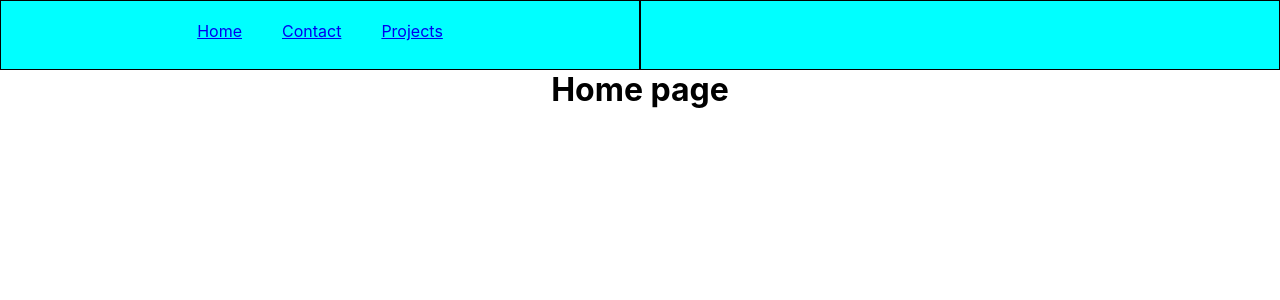
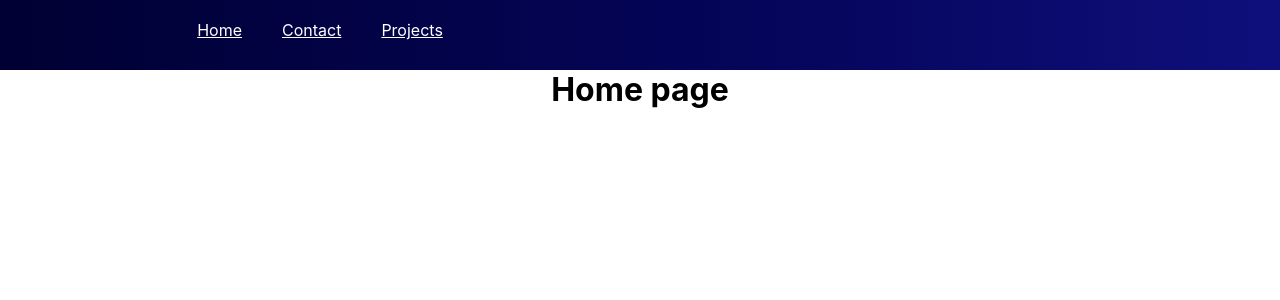
Before and after one commit to Younes-sh/portfolioReact, a React (Create React App) app in the folder app/: page / in a window 1280 px wide. Shown: the top 300 px of the page. Built offline with nearby package versions, Linux system fonts and the light colour scheme.

Commit message:
colorizid link menu in navbar

```diff
--- a/app/src/Components/Navbar/Navbar.jsx
+++ b/app/src/Components/Navbar/Navbar.jsx
@@ -1,22 +1,24 @@
-import React from 'react'
+// import React,{useState,useEffect} from 'react'
 import {Link} from 'react-router-dom';
 import './navbar.css'
 
 
+const Navbar = () => {
 
-const Navbar = () => {
+
+
   return (
     <div className='Navbar'>
         <div className='container-menu'>
             <ul>
                 <li>
-                    <Link to='/'>Home</Link>
+                    <Link style={{color:'white'}} to='/'>Home</Link>
                 </li>
                 <li>
-                    <Link to='/contact'>Contact</Link>
+                    <Link style={{color:'white'}} to='/contact'>Contact</Link>
                 </li>
                 <li>
-                    <Link to='/projects'>Projects</Link>
+                    <Link style={{color:'white'}} to='/projects'>Projects</Link>
                 </li>
             </ul>
         </div>
--- a/app/src/Components/Navbar/navbar.css
+++ b/app/src/Components/Navbar/navbar.css
@@ -1,14 +1,13 @@
 .Navbar {
     width: 100%;
     height: 70px;
-    background-color: #101010b4;
+    background: rgb(0,0,51);
+background: linear-gradient(90deg, rgba(0,0,51,1) 0%, rgba(5,5,91,1) 60%, rgba(15,15,124,1) 100%);
     display: flex;
 }
 .container-menu , .LangNav {
     width: 50%;
     height: 100%;
-    background-color: aqua;
-    border: solid 0.1rem;
 }
 
 .container-menu ul {
```
